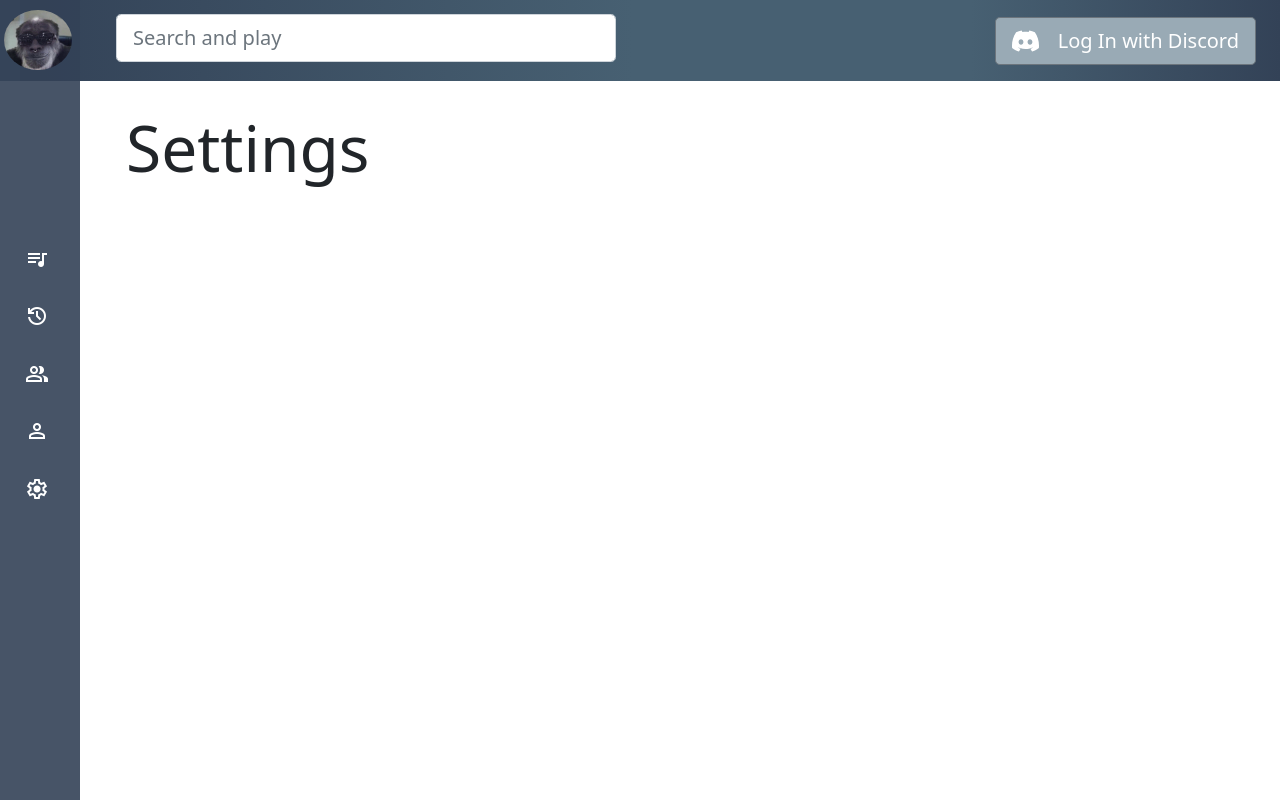
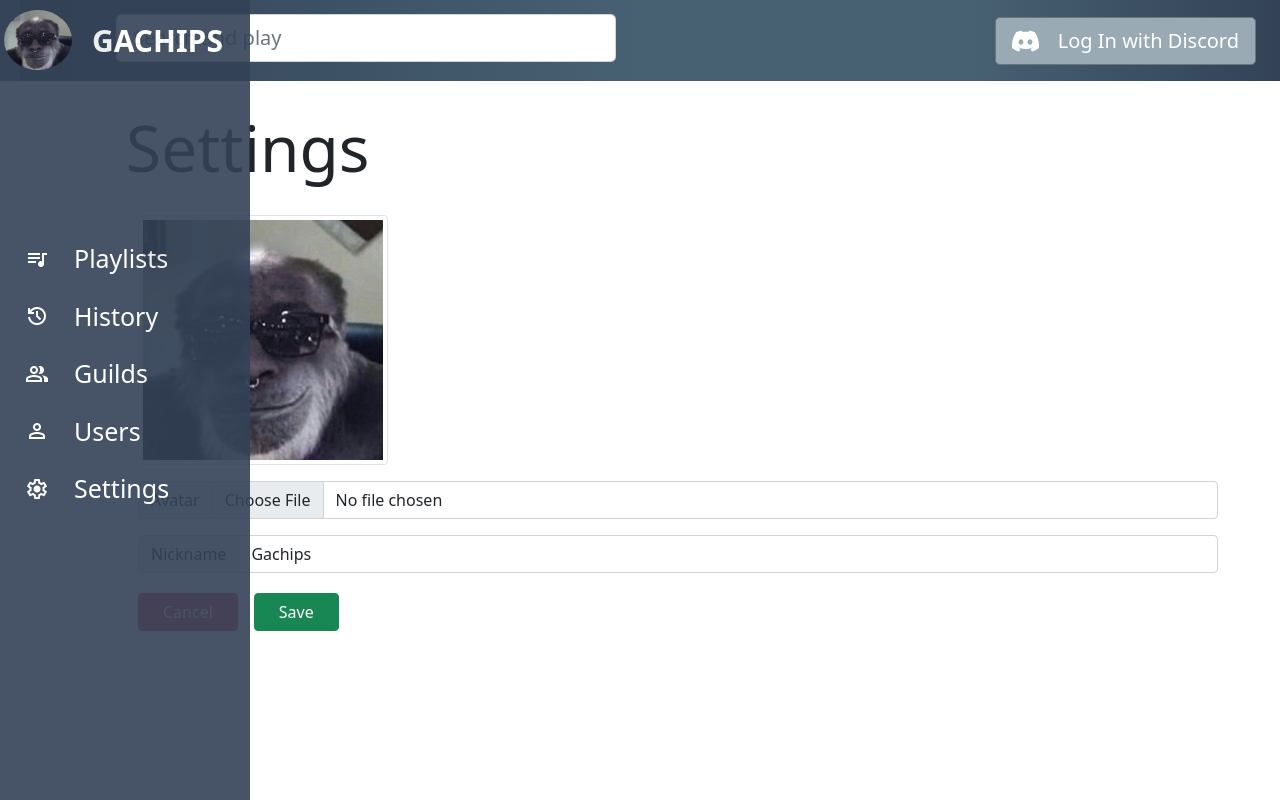
Before and after one commit to agarbuzov/ipc_discord_bot, a FastAPI app: template front/templates/settings.html in a window 1280 px wide. Run offline with FastAPI, Linux system fonts and the light colour scheme; the template is opened without the code that fills it, so the values that code supplies are empty.

Commit message:
Create settings page and preview image

```diff
--- a/front/templates/settings.html
+++ b/front/templates/settings.html
@@ -1,14 +1,47 @@
 {% extends 'base.html' %}
 {% block content %}
 
-<div style="display: grid; grid-template-rows: 100px 1fr;">
-        <div class="d-flex justify-content-between align-items-center">
-            <span class="display-3 mb-1">Settings</span>
+<div style="display: grid; grid-template-rows: 100px 1fr; gap:15px;">
+    <div class="d-flex justify-content-between align-items-center">
+        <span class="display-3 mb-1">Settings</span>
+    </div>
+    <div>
+        <div class="container float-start">
+
+            <form action="">
+
+                <img src="{{ url_for('static', path='images/logo.jpg') }}"
+                     class="img-thumbnail img-fluid rounded float-start mb-3"
+                     style="width: 250px; height: 250px; object-fit: cover;" id="filePreview">
+                <div class="input-group mb-3">
+                    <label class="input-group-text" for="inputGroupFile01">Avatar</label>
+                    <input type="file" class="form-control" id="inputGroupFile01" onchange="loadFile(event)">
+                </div>
+
+                <div class="input-group mb-3">
+                    <span class="input-group-text" id="inputGroup-sizing-default">Nickname</span>
+                    <input type="text" class="form-control" aria-label="Sizing example input"
+                           aria-describedby="inputGroup-sizing-default" value="Gachips">
+                </div>
+                <div class="float-left d-flex">
+                    <button type="button" class="my-1 btn btn-danger remove px-4 me-3">Cancel</button>
+                    <button type="button" class="my-1 btn btn-success px-4">Save</button>
+                </div>
+            </form>
+
         </div>
-        <div>
+    </div>
+</div>
 
 
+<script>
+    var loadFile = function(event) {
+    var output = document.getElementById('filePreview');
+    output.src = URL.createObjectURL(event.target.files[0]);
+    output.onload = function() {
+      URL.revokeObjectURL(output.src) // free memory
+    }
+  };
+</script>
 
-        </div>
-</div>
 {% endblock %}
```
Also changed, not shown: front/templates/playlist_create.html (+16 -2 lines), front/static/images/playlist_cover.png (added).
